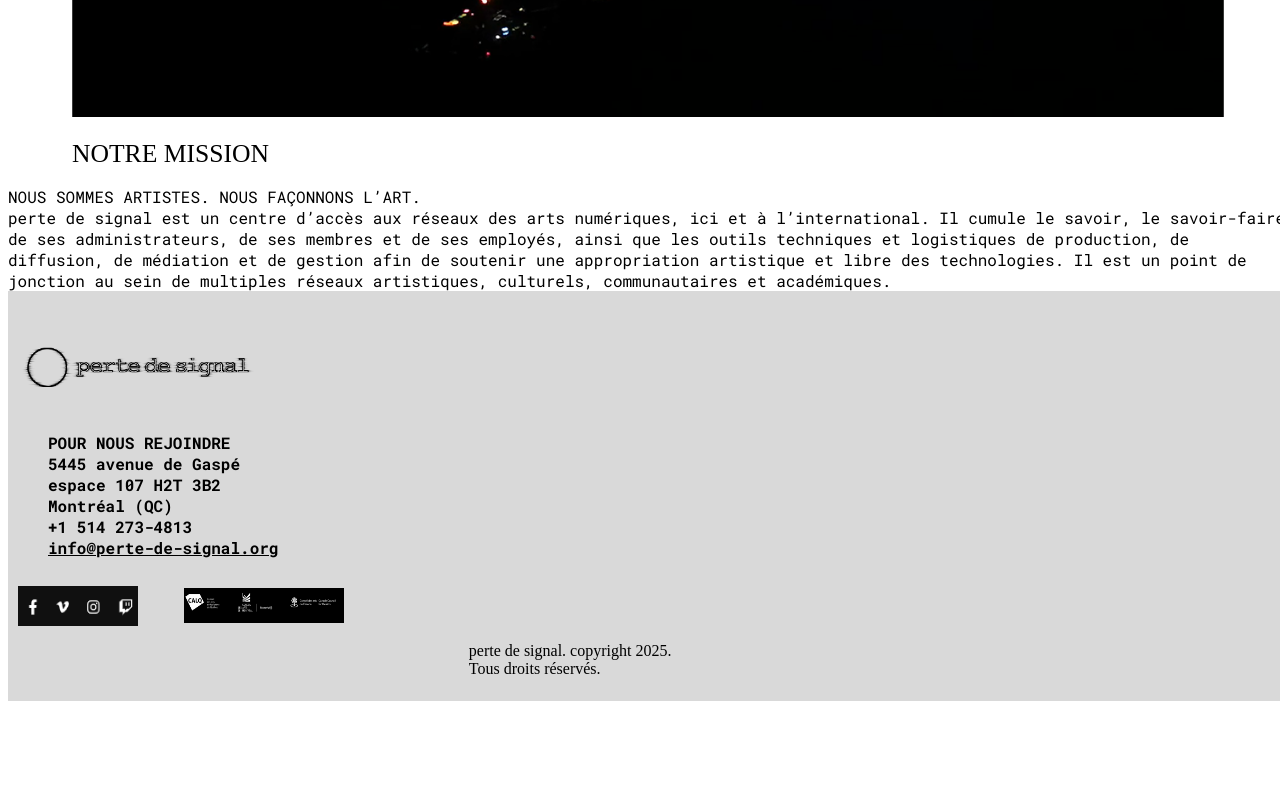
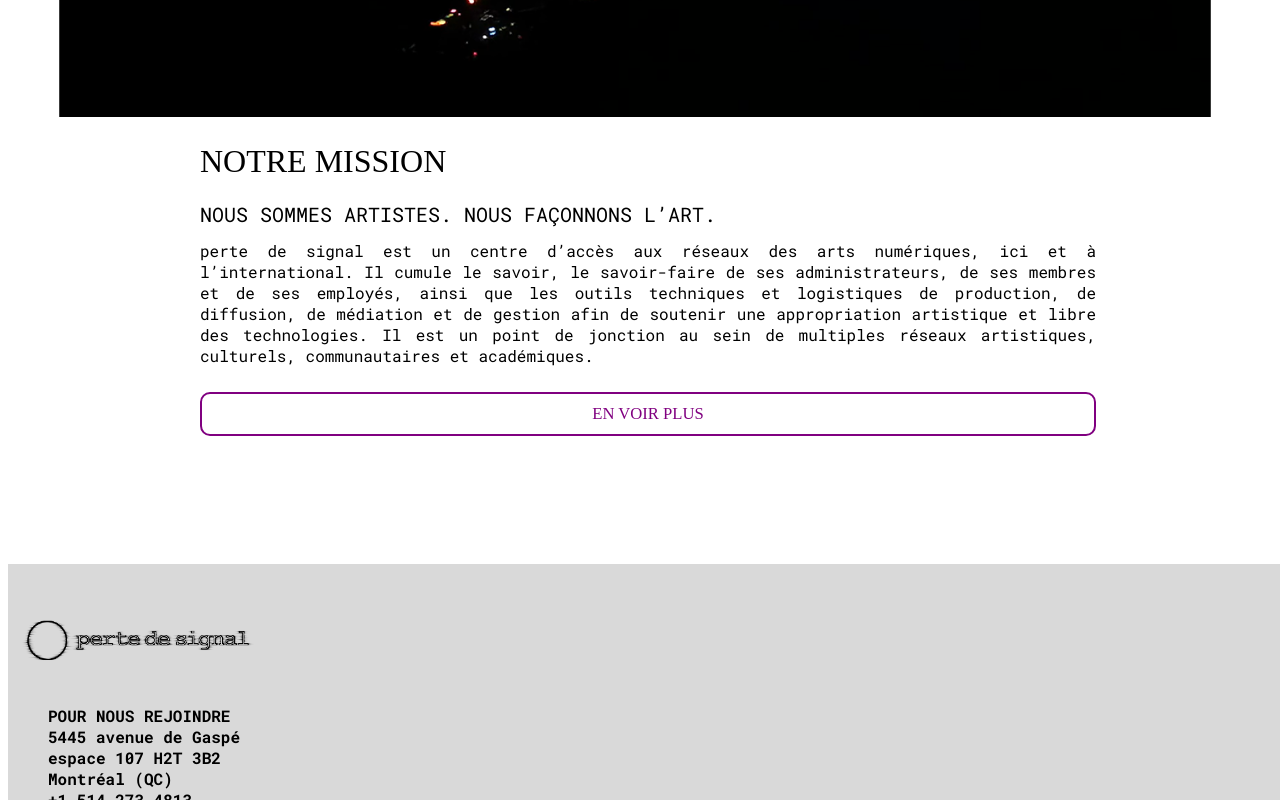
Before and after one commit to Sutol92/stanley_nathan_web2final_582-211, a plain HTML site: page aPropos.html in a window 1280 px wide. Shown: the part 670-1470 px from the top of the page. Before the commit the page ends 1379 px from the top, so only its background shows below. Drawn offline with Linux system fonts and the light colour scheme; a web font is replaced by a local one.

Commit message:
texte plus bouton en voir plus

```diff
--- a/aPropos.html
+++ b/aPropos.html
@@ -32,8 +32,15 @@
     <main>
         <div class="img_apropos"><img src="./assets/images/Rectangle 8.png" alt=""></div>
         <h1>NOTRE MISSION</h1>
-        <div class="texte_titre">NOUS SOMMES ARTISTES. NOUS FAÇONNONS L’ART.</div>
-        <div class="texte">perte de signal est un centre d’accès aux réseaux des arts numériques, ici et à l’international. Il cumule le savoir, le savoir-faire de ses administrateurs, de ses membres et de ses employés, ainsi que les outils techniques et logistiques de production, de diffusion, de médiation et de gestion afin de soutenir une appropriation artistique et libre des technologies. Il est un point de jonction au sein de multiples réseaux artistiques, culturels, communautaires et académiques.</div>
+        <div class="texte_box">
+            <div class="texte_titre">
+                NOUS SOMMES ARTISTES. NOUS FAÇONNONS L’ART.
+            </div>
+            <div class="texte">
+                perte de signal est un centre d’accès aux réseaux des arts numériques, ici et à l’international. Il cumule le savoir, le savoir-faire de ses administrateurs, de ses membres et de ses employés, ainsi que les outils techniques et logistiques de production, de diffusion, de médiation et de gestion afin de soutenir une appropriation artistique et libre des technologies. Il est un point de jonction au sein de multiples réseaux artistiques, culturels, communautaires et académiques.
+            </div>
+        </div>
+         <div class="bouton"> EN VOIR PLUS</div>
     </main>
     <footer>
         <div class="foot">
--- a/css/main.css
+++ b/css/main.css
@@ -464,23 +464,53 @@ video {
 h1 {
     color: #000;
     font-family: "Dela Gothic One";
-    font-size: 2vw;
+    font-size: 2.5vw;
     font-weight: 400;
-    margin-left: 5vw;
+    margin-left: 15vw;
 }
 /*ici je fais le heros de la page a propos*/
 .img_apropos img {
     width: 90vw;
-    margin-left: 5vw;
+    margin-left: 4vw ;
     margin-top: 2vw;
 }
-
+/*ici je vais faire le texte de notre mission en fesant le titre puis le long texte*/
 .texte_titre {
     font-family: "Roboto Mono";
+    font-size: 20px;
+    margin-bottom: 1vw;
 }
 
 .texte {
     font-family: "Roboto Mono";
+    text-align: justify;
+}
+/*ici je vais gere la taille de la boite qui encadre le texte*/
+.texte_box {
+    width: 70vw;
+    margin-left: 15vw;
+}
+
+/*ici je fais le bouton en savoir plus pour le a propos avec son hover*/
+.bouton {
+    display: block;
+    width: 70vw;
+    font-size: 1.3vw;
+    font-family: "Dela Gothic One";
+    color: purple;
+    border: 2px purple solid;
+    text-align: center;
+    margin-top: 2vw;
+    margin-bottom: 10vw;
+    margin-left: auto;
+    margin-right: auto;
+    border-radius: 10px;
+    padding: 10px;
+}
+
+.bouton:hover{
+    color: rgb(255, 255, 255);
+    background-color: purple;
 }
 
 /*#fin a propos#*/
```
